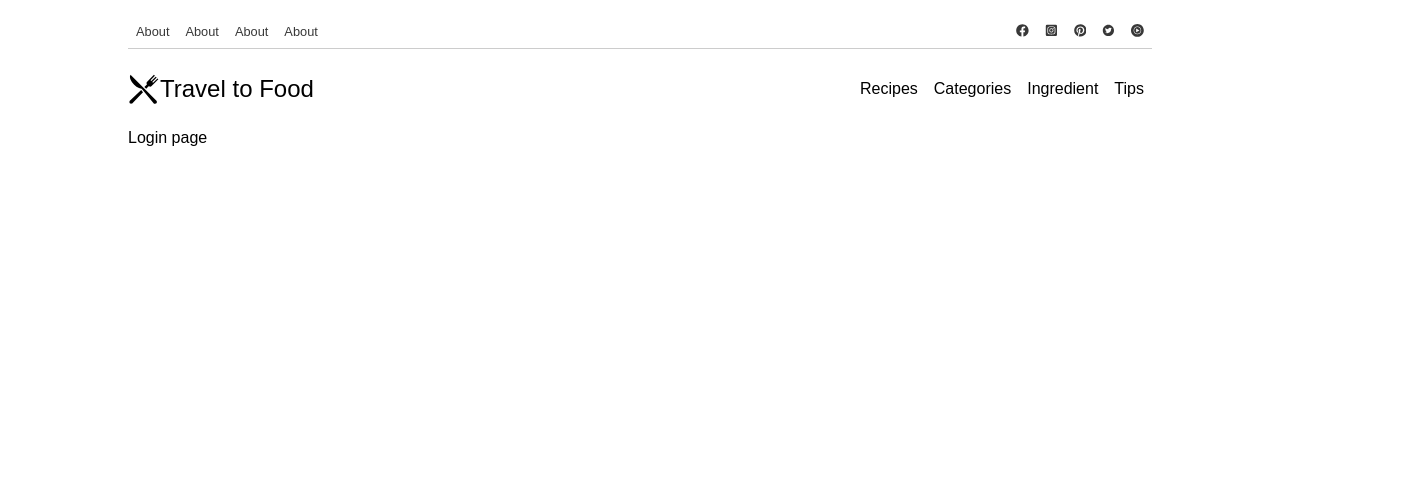
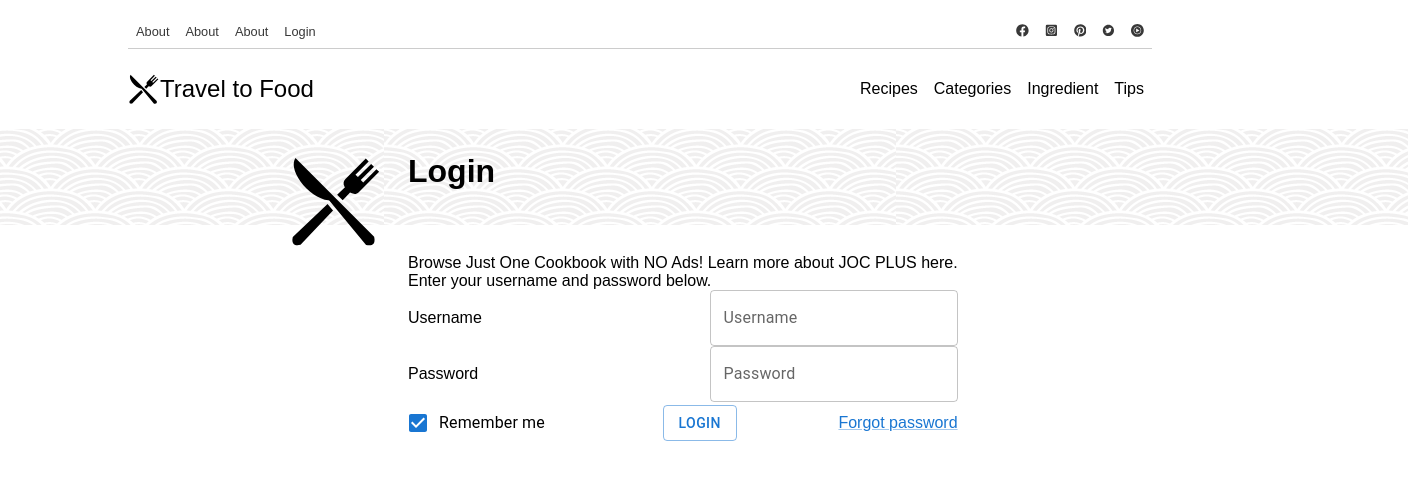
Before and after one commit to DeKuTaRo/Food_Instructions_App, a React (Create React App) app in the folder food_instructions_app_pos/: page /login in a window 1280 px wide. Shown: the top 480 px of the page, 1408 px wide, since content can reach past the window. Built offline with nearby package versions, Linux system fonts and the light colour scheme.

Commit message:
add login page and forgot-password page

```diff
--- a/food_instructions_app_pos/src/components/Headers.jsx
+++ b/food_instructions_app_pos/src/components/Headers.jsx
@@ -7,9 +7,17 @@ import React from "react";
 
 function Headers() {
   return (
-    <Box sx={{ display: "flex", justifyContent: "space-between", mt: 2, mb: 2, borderBottom: "1px solid #ccc" }}>
+    <Box
+      sx={{
+        display: "flex",
+        justifyContent: "space-between",
+        mt: 2,
+        mb: 2,
+        borderBottom: "1px solid #ccc",
+      }}>
+      {/* Drawer */}
       <Box sx={{ display: "flex" }}>
-        <Link to={"/cuisine/Italian"}>
+        <Link to={"/about"}>
           <Box sx={{ p: 1, fontSize: "0.8rem" }}>About</Box>
         </Link>
         <Link to={"/cuisine/Italian"}>
@@ -18,10 +26,12 @@ function Headers() {
         <Link to={"/cuisine/Italian"}>
           <Box sx={{ p: 1, fontSize: "0.8rem" }}>About</Box>
         </Link>
-        <Link to={"/cuisine/Italian"}>
-          <Box sx={{ p: 1, fontSize: "0.8rem" }}>About</Box>
+        <Link to={"/login"}>
+          <Box sx={{ p: 1, fontSize: "0.8rem" }}>Login</Box>
         </Link>
       </Box>
+
+      {/* Accordion */}
       <Box sx={{ display: "flex" }}>
         <Link to={"/cuisine/Italian"}>
           <Box sx={{ p: 1, fontSize: "0.8rem" }}>
--- /dev/null
+++ b/food_instructions_app_pos/src/pages/Login/ForgotPassword.jsx
@@ -0,0 +1,42 @@
+import bgImage from "../../images/bg1.png";
+import { Box } from "@mui/material";
+import { GiKnifeFork } from "react-icons/gi";
+import TextField from "@mui/material/TextField";
+import Button from "@mui/material/Button";
+
+
+function ForgotPassword() {
+  return (
+    <div>
+      <header>
+        <Box
+          sx={{
+            backgroundImage: `url(${bgImage})`,
+            backgroundRepeat: "repeat",
+            backgroundPosition: "left top",
+            padding: "3rem 0",
+            margin: "0 auto 1.25rem",
+            position: "absolute",
+            left: "-10%",
+            right: "-10%",
+          }}></Box>
+        <Box sx={{ display: "flex", position: "relative", top: "1.5rem", left: "10rem" }}>
+          <GiKnifeFork style={{ fontSize: "6rem" }} />
+
+          <Box sx={{ pl: 3 }}>
+            <Box sx={{ color: "black", fontSize: "2rem", fontWeight: 700 }}>Forgot Password</Box>
+            <Box sx={{ mt: 8 }}>
+              <p>Forgot your password? Enter your email address below to reset:</p>
+              <div style={{ display: "flex", alignItems: "center", justifyContent: "space-between" }}>
+                <TextField id="outlined-basic" label="Email" variant="outlined" />
+                <Button variant="outlined">Submit</Button>
+              </div>
+            </Box>
+          </Box>
+        </Box>
+      </header>
+    </div>
+  );
+}
+
+export default ForgotPassword;
--- a/food_instructions_app_pos/src/pages/Login/Login.jsx
+++ b/food_instructions_app_pos/src/pages/Login/Login.jsx
@@ -1,5 +1,54 @@
+import bgImage from "../../images/bg1.png";
+import { Box } from "@mui/material";
+import { GiKnifeFork } from "react-icons/gi";
+import TextField from "@mui/material/TextField";
+import Button from "@mui/material/Button";
+import Checkbox from "@mui/material/Checkbox";
+import FormControlLabel from "@mui/material/FormControlLabel";
+import Link from "@mui/material/Link";
+
 function Login() {
-  return <div>Login page</div>;
+  return (
+    <div>
+      <header>
+        <Box
+          sx={{
+            backgroundImage: `url(${bgImage})`,
+            backgroundRepeat: "repeat",
+            backgroundPosition: "left top",
+            padding: "3rem 0",
+            margin: "0 auto 1.25rem",
+            position: "absolute",
+            left: "-10%",
+            right: "-10%",
+          }}></Box>
+        <Box sx={{ display: "flex", position: "relative", top: "1.5rem", left: "10rem" }}>
+          <GiKnifeFork style={{ fontSize: "6rem" }} />
+
+          <Box sx={{ pl: 3 }}>
+            <Box sx={{ color: "black", fontSize: "2rem", fontWeight: 700 }}>Login</Box>
+            <Box sx={{ mt: 8 }}>
+              <p>Browse Just One Cookbook with NO Ads! Learn more about JOC PLUS here.</p>
+              <p>Enter your username and password below.</p>
+              <div style={{ display: "flex", alignItems: "center", justifyContent: "space-between" }}>
+                <p>Username</p>
+                <TextField id="outlined-basic" label="Username" variant="outlined" />
+              </div>
+              <div style={{ display: "flex", alignItems: "center", justifyContent: "space-between" }}>
+                <p>Password</p>
+                <TextField id="outlined-basic" label="Password" variant="outlined" />
+              </div>
+              <div style={{ display: "flex", alignItems: "center", justifyContent: "space-between" }}>
+                <FormControlLabel control={<Checkbox defaultChecked />} label="Remember me" />{" "}
+                <Button variant="outlined">Login</Button>
+                <Link href={"/forgot-password"}>Forgot password</Link>
+              </div>
+            </Box>
+          </Box>
+        </Box>
+      </header>
+    </div>
+  );
 }
 
 export default Login;
--- a/food_instructions_app_pos/src/pages/Pages.jsx
+++ b/food_instructions_app_pos/src/pages/Pages.jsx
@@ -6,6 +6,7 @@ import Recipe from "./Recipe";
 import { Route, Routes, useLocation } from "react-router-dom";
 import { AnimatePresence } from "framer-motion";
 import Login from "./Login/Login";
+import ForgotPassword from "./Login/ForgotPassword";
 
 function Pages() {
   const location = useLocation();
@@ -20,6 +21,7 @@ function Pages() {
 
         {/* Login page */}
         <Route path="/login" element={<Login />} />
+        <Route path="/forgot-password" element={<ForgotPassword />} />
       </Routes>
     </AnimatePresence>
   );
```
Also changed, not shown: food_instructions_app_pos/src/images/bg1.png (added).
